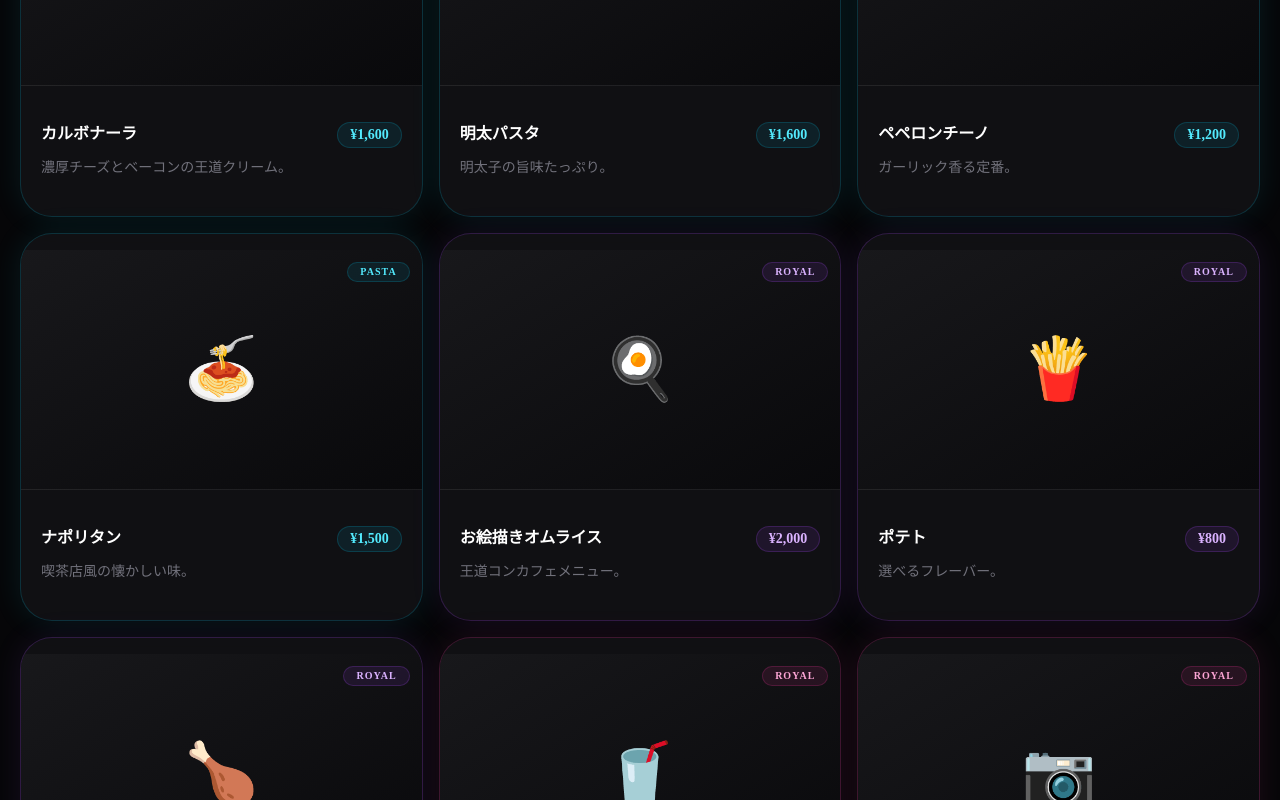
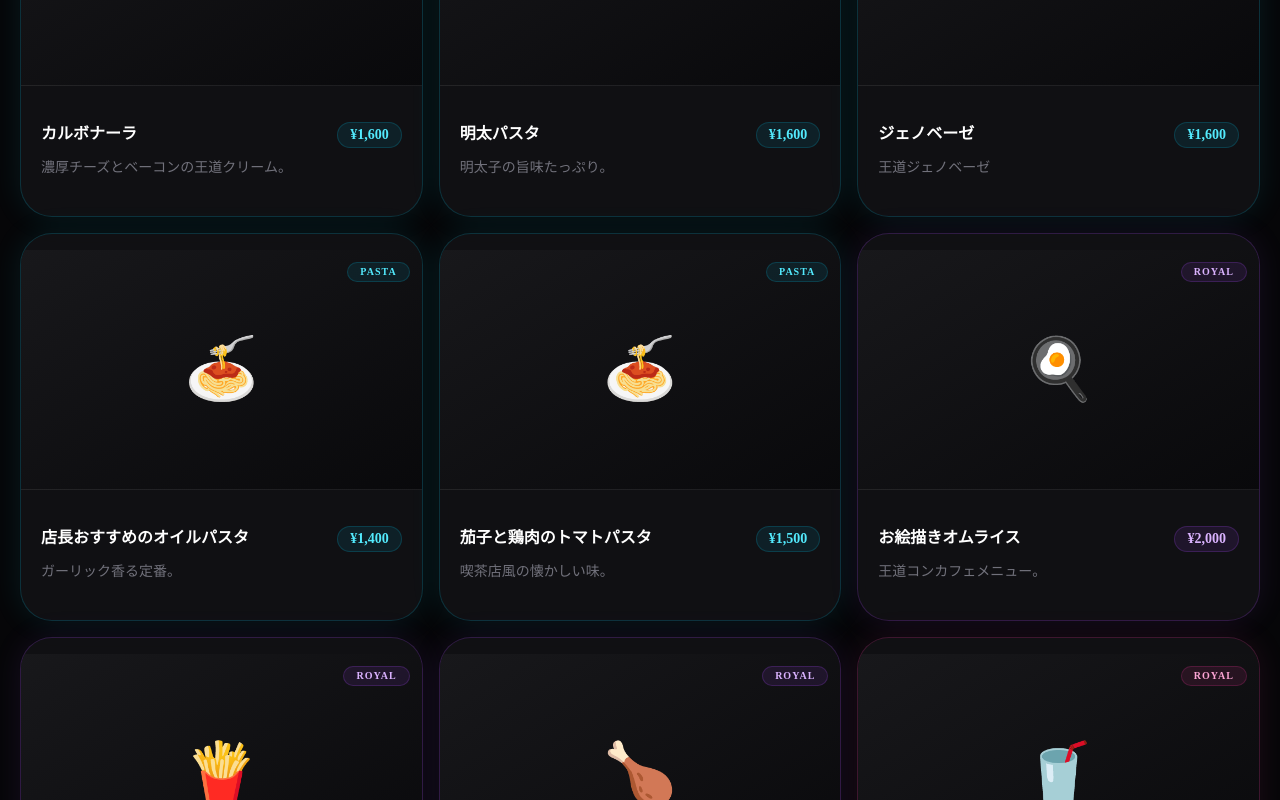
Before and after one commit to yune01010102-sketch/3rd-cafe, a Next.js app: page / in a window 1280 px wide. Shown: the part 1920-2720 px from the top of the page. Built offline with nearby package versions, Linux system fonts and the light colour scheme.

Commit message:
update google map link

```diff
--- a/app/page.tsx
+++ b/app/page.tsx
@@ -31,33 +31,131 @@ import { Button } from "@/components/ui/button";
    フリー素材なら Unsplash 等のURLをそのまま貼れます。
    ───────────────────────────────────────── */
 const PHOTOS = {
-  hero: "",      // ヒーロー背景
-  esports: "",   // eスポーツエリア写真
-  avatar: "",    // アバターシステム写真
+  hero: "", // ヒーロー背景
+  esports: "", // eスポーツエリア写真
+  avatar: "", // アバターシステム写真
   interior1: "", // 店内写真①
   interior2: "", // 店内写真②
 };
 
-const GOOGLE_MAP_URL = "https://share.google/7KXwdouAWpVp5WOEg";
+const GOOGLE_MAP_URL = "https://maps.app.goo.gl/qRp8GQWSkJAuxDye7?g_st=ic";
 
 const menuItems = [
-  { category: "PASTA", name: "カルボナーラ", price: "¥1,600", desc: "濃厚チーズとベーコンの王道クリーム。", icon: "🍝", color: "cyan" },
-  { category: "PASTA", name: "明太パスタ", price: "¥1,600", desc: "明太子の旨味たっぷり。", icon: "🍝", color: "cyan" },
-  { category: "PASTA", name: "ペペロンチーノ", price: "¥1,200", desc: "ガーリック香る定番。", icon: "🍝", color: "cyan" },
-  { category: "PASTA", name: "ナポリタン", price: "¥1,500", desc: "喫茶店風の懐かしい味。", icon: "🍝", color: "cyan" },
-  { category: "ROYAL", name: "お絵描きオムライス", price: "¥2,000", desc: "王道コンカフェメニュー。", icon: "🍳", color: "purple" },
-  { category: "ROYAL", name: "ポテト", price: "¥800", desc: "選べるフレーバー。", icon: "🍟", color: "purple" },
-  { category: "ROYAL", name: "クラッカーの頂点", price: "¥1,000", desc: "ジューシーな人気メニュー。", icon: "🍗", color: "purple" },
-  { category: "ROYAL", name: "推しドリンク", price: "¥1,400", desc: "推しのカラーで作れる。", icon: "🥤", color: "pink" },
-  { category: "ROYAL", name: "チェキ撮影", price: "¥2,000", desc: "記念チェキ。", icon: "📷", color: "pink" },
-  { category: "DRINK", name: "飲み放題 1時間", price: "¥1,500", desc: "基本ドリンク飲み放題。", icon: "🥂", color: "cyan" },
+  {
+    category: "PASTA",
+    name: "カルボナーラ",
+    price: "¥1,600",
+    desc: "濃厚チーズとベーコンの王道クリーム。",
+    icon: "🍝",
+    color: "cyan",
+  },
+  {
+    category: "PASTA",
+    name: "明太パスタ",
+    price: "¥1,600",
+    desc: "明太子の旨味たっぷり。",
+    icon: "🍝",
+    color: "cyan",
+  },
+  {
+    category: "PASTA",
+    name: "ジェノベーゼ",
+    price: "¥1,600",
+    desc: "王道ジェノベーゼ",
+    icon: "🍝",
+    color: "cyan",
+  },
+  {
+    category: "PASTA",
+    name: "店長おすすめのオイルパスタ",
+    price: "¥1,400",
+    desc: "ガーリック香る定番。",
+    icon: "🍝",
+    color: "cyan",
+  },
+  {
+    category: "PASTA",
+    name: "茄子と鶏肉のトマトパスタ",
+    price: "¥1,500",
+    desc: "喫茶店風の懐かしい味。",
+    icon: "🍝",
+    color: "cyan",
+  },
+  {
+    category: "ROYAL",
+    name: "お絵描きオムライス",
+    price: "¥2,000",
+    desc: "王道コンカフェメニュー。",
+    icon: "🍳",
+    color: "purple",
+  },
+  {
+    category: "ROYAL",
+    name: "ポテト",
+    price: "¥1,000",
+    desc: "王道のポテト。",
+    icon: "🍟",
+    color: "purple",
+  },
+  {
+    category: "ROYAL",
+    name: "クラッカーの頂点",
+    price: "¥1,000",
+    desc: "人気メニュー。",
+    icon: "🍗",
+    color: "purple",
+  },
+  {
+    category: "ROYAL",
+    name: "推しドリンク",
+    price: "¥1,400",
+    desc: "推しのカラーで作れる。",
+    icon: "🥤",
+    color: "pink",
+  },
+  {
+    category: "ROYAL",
+    name: "チェキ撮影",
+    price: "¥2,000",
+    desc: "記念チェキ。",
+    icon: "📷",
+    color: "pink",
+  },
+  {
+    category: "DRINK",
+    name: "飲み放題 1時間",
+    price: "¥1,500",
+    desc: "基本ドリンク飲み放題。",
+    icon: "🥂",
+    color: "cyan",
+  },
 ];
 
 const features = [
-  { icon: <Coffee className="h-7 w-7" />, title: "CAFE SPACE", desc: "誰でもゆったり過ごせる近未来カフェ空間。", color: "cyan" },
-  { icon: <Gamepad2 className="h-7 w-7" />, title: "ESPORTS", desc: "ゲーミング体験・配信・イベント。", color: "purple" },
-  { icon: <Sparkles className="h-7 w-7" />, title: "AVATAR", desc: "Live2Dを活用したアバター接客。", color: "pink" },
-  { icon: <Palette className="h-7 w-7" />, title: "DIGITAL ART", desc: "デジタルアート展示・販売。", color: "cyan" },
+  {
+    icon: <Coffee className="h-7 w-7" />,
+    title: "CAFE SPACE",
+    desc: "誰でもゆったり過ごせる近未来カフェ空間。",
+    color: "cyan",
+  },
+  {
+    icon: <Gamepad2 className="h-7 w-7" />,
+    title: "ESPORTS",
+    desc: "ゲーミング体験・配信・イベント。",
+    color: "purple",
+  },
+  {
+    icon: <Sparkles className="h-7 w-7" />,
+    title: "AVATAR",
+    desc: "Live2Dを活用したアバター接客。",
+    color: "pink",
+  },
+  {
+    icon: <Palette className="h-7 w-7" />,
+    title: "DIGITAL ART",
+    desc: "デジタルアート展示・販売。",
+    color: "cyan",
+  },
 ];
 
 const colorMap = {
@@ -88,15 +186,21 @@ function GlitchText({ text }: { text: string }) {
   return (
     <span className="relative inline-block">
       <span
-        className="absolute top-0 left-0 select-none text-cyan-400/40"
-        style={{ clipPath: "inset(30% 0 50% 0)", transform: "translateX(-2px)" }}
+        className="absolute left-0 top-0 select-none text-cyan-400/40"
+        style={{
+          clipPath: "inset(30% 0 50% 0)",
+          transform: "translateX(-2px)",
+        }}
         aria-hidden
       >
         {text}
       </span>
       <span
-        className="absolute top-0 left-0 select-none text-pink-400/40"
-        style={{ clipPath: "inset(60% 0 10% 0)", transform: "translateX(2px)" }}
+        className="absolute left-0 top-0 select-none text-pink-400/40"
+        style={{
+          clipPath: "inset(60% 0 10% 0)",
+          transform: "translateX(2px)",
+        }}
         aria-hidden
       >
         {text}
@@ -108,7 +212,7 @@ function GlitchText({ text }: { text: string }) {
 
 export default function ThirdCafeHomepage() {
   return (
-    <main className="min-h-screen overflow-hidden bg-[#060608] text-white font-sans">
+    <main className="min-h-screen overflow-hidden bg-[#060608] font-sans text-white">
       {/* ── BACKGROUNDS ─────────────────────────────── */}
       <div className="fixed inset-0 -z-50 bg-[#060608]" />
       <div className="fixed inset-0 -z-40 bg-[radial-gradient(ellipse_at_10%_5%,rgba(34,211,238,0.22),transparent_35%),radial-gradient(ellipse_at_90%_15%,rgba(168,85,247,0.2),transparent_35%),radial-gradient(ellipse_at_15%_55%,rgba(236,72,153,0.14),transparent_30%),radial-gradient(ellipse_at_80%_65%,rgba(34,211,238,0.14),transparent_30%),radial-gradient(ellipse_at_50%_100%,rgba(168,85,247,0.1),transparent_40%)]" />
@@ -128,7 +232,7 @@ export default function ThirdCafeHomepage() {
           <div className="flex items-center gap-3">
             <div className="relative flex h-11 w-11 items-center justify-center rounded-xl border border-cyan-400/60 bg-gradient-to-br from-cyan-500/20 to-purple-500/10 text-lg font-black text-cyan-200 shadow-[0_0_20px_rgba(34,211,238,0.35),inset_0_0_10px_rgba(34,211,238,0.1)]">
               3rd
-              <span className="absolute -top-0.5 -right-0.5 h-2 w-2 rounded-full bg-cyan-400 shadow-[0_0_8px_rgba(34,211,238,1)]" />
+              <span className="absolute -right-0.5 -top-0.5 h-2 w-2 rounded-full bg-cyan-400 shadow-[0_0_8px_rgba(34,211,238,1)]" />
             </div>
             <div>
               <p className="bg-gradient-to-r from-cyan-200 via-purple-200 to-pink-300 bg-clip-text text-base font-black tracking-tight text-transparent">
@@ -145,7 +249,7 @@ export default function ThirdCafeHomepage() {
               <a
                 key={label}
                 href={`#${["about", "menu", "space", "access"][i]}`}
-                className="relative transition-colors hover:text-cyan-300 after:absolute after:-bottom-1 after:left-0 after:h-px after:w-0 after:bg-cyan-400 after:transition-all hover:after:w-full"
+                className="relative transition-colors after:absolute after:-bottom-1 after:left-0 after:h-px after:w-0 after:bg-cyan-400 after:transition-all hover:text-cyan-300 hover:after:w-full"
               >
                 {label}
               </a>
@@ -162,16 +266,24 @@ export default function ThirdCafeHomepage() {
       </header>
 
       {/* ── HERO ─────────────────────────────────────── */}
-      <section className="relative min-h-[90vh] flex items-center">
+      <section className="relative flex min-h-[90vh] items-center">
         {PHOTOS.hero && (
           <div className="absolute inset-0 -z-10 overflow-hidden">
-            <img src={PHOTOS.hero} alt="3rd Cafe" className="h-full w-full object-cover opacity-20" />
+            <img
+              src={PHOTOS.hero}
+              alt="3rd Cafe"
+              className="h-full w-full object-cover opacity-20"
+            />
             <div className="absolute inset-0 bg-gradient-to-r from-[#060608] via-[#060608]/80 to-transparent" />
           </div>
         )}
 
         <div className="relative mx-auto grid max-w-7xl items-center gap-16 px-5 py-24 md:grid-cols-2">
-          <motion.div initial={{ opacity: 0, y: 40 }} animate={{ opacity: 1, y: 0 }} transition={{ duration: 0.7 }}>
+          <motion.div
+            initial={{ opacity: 0, y: 40 }}
+            animate={{ opacity: 1, y: 0 }}
+            transition={{ duration: 0.7 }}
+          >
             <motion.div
               initial={{ opacity: 0, x: -20 }}
               animate={{ opacity: 1, x: 0 }}
@@ -232,7 +344,8 @@ export default function ThirdCafeHomepage() {
                 className="group relative overflow-hidden rounded-xl border border-cyan-400/60 bg-cyan-500/10 px-8 py-6 text-sm font-black tracking-widest text-cyan-300 shadow-[0_0_25px_rgba(34,211,238,0.2)] transition hover:bg-cyan-400 hover:text-black hover:shadow-[0_0_40px_rgba(34,211,238,0.5)]"
               >
                 <a href="#menu">
-                  MENU <ChevronRight className="ml-1 h-4 w-4 transition group-hover:translate-x-1" />
+                  MENU{" "}
+                  <ChevronRight className="ml-1 h-4 w-4 transition group-hover:translate-x-1" />
                 </a>
               </Button>
               <Button
@@ -256,13 +369,16 @@ export default function ThirdCafeHomepage() {
                 { label: "AREA", value: "金山", color: "pink" as const },
               ].map(({ label, value, color }) => {
                 const c = colorMap[color];
+
                 return (
                   <div
                     key={label}
                     className={`flex-1 rounded-2xl border ${c.border} bg-zinc-900/70 p-4 text-center backdrop-blur-sm ${c.glow}`}
                   >
                     <p className={`text-xl font-black ${c.text}`}>{value}</p>
-                    <p className="mt-1 text-[10px] font-black tracking-[0.25em] text-zinc-500">{label}</p>
+                    <p className="mt-1 text-[10px] font-black tracking-[0.25em] text-zinc-500">
+                      {label}
+                    </p>
                   </div>
                 );
               })}
@@ -284,7 +400,11 @@ export default function ThirdCafeHomepage() {
 
               <div className="relative aspect-[4/3] overflow-hidden rounded-[2rem] border border-cyan-500/10">
                 {PHOTOS.interior1 ? (
-                  <img src={PHOTOS.interior1} alt="店内" className="h-full w-full object-cover" />
+                  <img
+                    src={PHOTOS.interior1}
+                    alt="店内"
+                    className="h-full w-full object-cover"
+                  />
                 ) : (
                   <div className="relative flex h-full w-full flex-col items-center justify-center bg-gradient-to-br from-cyan-500/10 via-zinc-900 to-purple-500/10">
                     <div className="absolute left-5 top-5 rounded-2xl border border-cyan-500/20 bg-black/50 p-3 backdrop-blur-sm">
@@ -316,7 +436,9 @@ export default function ThirdCafeHomepage() {
 
               <div className="mt-3 flex items-center justify-between rounded-2xl border border-cyan-500/10 bg-black/40 px-5 py-3">
                 <div>
-                  <p className="text-[10px] font-black tracking-widest text-zinc-500">OPEN TIME</p>
+                  <p className="text-[10px] font-black tracking-widest text-zinc-500">
+                    OPEN TIME
+                  </p>
                   <p className="text-xl font-black text-cyan-300">14:00〜22:00</p>
                 </div>
                 <div className="flex items-center gap-1.5 rounded-full border border-green-500/30 bg-green-500/10 px-3 py-1.5">
@@ -332,9 +454,13 @@ export default function ThirdCafeHomepage() {
       {/* ── ABOUT ────────────────────────────────────── */}
       <section id="about" className="mx-auto max-w-7xl px-5 py-20">
         <div className="mb-14 text-center">
-          <p className="text-xs font-black tracking-[0.4em] text-cyan-400">ABOUT</p>
+          <p className="text-xs font-black tracking-[0.4em] text-cyan-400">
+            ABOUT
+          </p>
           <h2 className="mt-3 text-5xl font-black tracking-tight md:text-6xl">
-            <span className="bg-gradient-to-r from-white to-zinc-400 bg-clip-text text-transparent">SYSTEM</span>
+            <span className="bg-gradient-to-r from-white to-zinc-400 bg-clip-text text-transparent">
+              SYSTEM
+            </span>
           </h2>
           <div className="mx-auto mt-5 h-px w-24 bg-gradient-to-r from-transparent via-cyan-500 to-transparent" />
         </div>
@@ -342,6 +468,7 @@ export default function ThirdCafeHomepage() {
         <div className="grid gap-4 md:grid-cols-4">
           {features.map((item, i) => {
             const c = colorMap[item.color as keyof typeof colorMap];
+
             return (
               <motion.div
                 key={item.title}
@@ -350,13 +477,21 @@ export default function ThirdCafeHomepage() {
                 viewport={{ once: true }}
                 transition={{ delay: i * 0.1 }}
               >
-                <Card className={`group rounded-[2rem] border ${c.border} bg-zinc-900/50 text-white ${c.glow} backdrop-blur transition-all duration-300 hover:-translate-y-2`}>
+                <Card
+                  className={`group rounded-[2rem] border ${c.border} bg-zinc-900/50 text-white ${c.glow} backdrop-blur transition-all duration-300 hover:-translate-y-2`}
+                >
                   <CardContent className="p-7">
-                    <div className={`mb-5 flex h-14 w-14 items-center justify-center rounded-2xl border ${c.iconBg} transition group-hover:scale-110`}>
+                    <div
+                      className={`mb-5 flex h-14 w-14 items-center justify-center rounded-2xl border ${c.iconBg} transition group-hover:scale-110`}
+                    >
                       {item.icon}
                     </div>
-                    <h3 className="text-sm font-black tracking-widest">{item.title}</h3>
-                    <p className="mt-3 text-sm leading-7 text-zinc-400">{item.desc}</p>
+                    <h3 className="text-sm font-black tracking-widest">
+                      {item.title}
+                    </h3>
+                    <p className="mt-3 text-sm leading-7 text-zinc-400">
+                      {item.desc}
+                    </p>
                   </CardContent>
                 </Card>
               </motion.div>
@@ -370,7 +505,9 @@ export default function ThirdCafeHomepage() {
         <div className="mx-auto max-w-7xl px-5">
           <div className="mb-14 flex flex-col justify-between gap-5 md:flex-row md:items-end">
             <div>
-              <p className="text-xs font-black tracking-[0.4em] text-cyan-400">MENU</p>
+              <p className="text-xs font-black tracking-[0.4em] text-cyan-400">
+                MENU
+              </p>
               <h2 className="mt-3 text-5xl font-black tracking-tight md:text-6xl">
                 <span className="bg-gradient-to-r from-white to-zinc-400 bg-clip-text text-transparent">
                   FOOD & DRINK
@@ -379,7 +516,9 @@ export default function ThirdCafeHomepage() {
               <div className="mt-5 h-px w-24 bg-gradient-to-r from-transparent via-cyan-500 to-transparent" />
             </div>
             <div className="rounded-2xl border border-cyan-500/20 bg-cyan-500/10 px-6 py-4 shadow-[0_0_30px_rgba(34,211,238,0.12)] backdrop-blur">
-              <p className="text-[10px] font-black tracking-widest text-zinc-500">FREE DRINK</p>
+              <p className="text-[10px] font-black tracking-widest text-zinc-500">
+                FREE DRINK
+              </p>
               <p className="text-2xl font-black text-cyan-300">1H ¥1,500</p>
             </div>
           </div>
@@ -387,6 +526,7 @@ export default function ThirdCafeHomepage() {
           <div className="grid gap-4 sm:grid-cols-2 lg:grid-cols-3">
             {menuItems.map((item, i) => {
               const c = colorMap[item.color as keyof typeof colorMap];
+
               return (
                 <motion.div
                   key={item.name}
@@ -395,22 +535,32 @@ export default function ThirdCafeHomepage() {
                   viewport={{ once: true }}
                   transition={{ delay: i * 0.06 }}
                 >
-                  <Card className={`group overflow-hidden rounded-[2rem] border ${c.border} bg-zinc-900/60 text-white ${c.glow} transition-all duration-300 hover:-translate-y-1`}>
+                  <Card
+                    className={`group overflow-hidden rounded-[2rem] border ${c.border} bg-zinc-900/60 text-white ${c.glow} transition-all duration-300 hover:-translate-y-1`}
+                  >
                     <div className="relative flex aspect-[5/3] items-center justify-center overflow-hidden border-b border-white/5 bg-gradient-to-br from-zinc-900 to-zinc-950 text-6xl">
                       <div className="absolute inset-0 bg-gradient-to-br from-cyan-500/5 to-purple-500/5 opacity-0 transition group-hover:opacity-100" />
-                      <div className={`absolute right-3 top-3 rounded-full border ${c.badge} px-3 py-1 text-[10px] font-black tracking-widest`}>
+                      <div
+                        className={`absolute right-3 top-3 rounded-full border ${c.badge} px-3 py-1 text-[10px] font-black tracking-widest`}
+                      >
                         {item.category}
                       </div>
-                      <span className="transition group-hover:scale-110">{item.icon}</span>
+                      <span className="transition group-hover:scale-110">
+                        {item.icon}
+                      </span>
                     </div>
                     <CardContent className="p-5">
                       <div className="flex items-start justify-between gap-3">
                         <h3 className="text-base font-black">{item.name}</h3>
-                        <p className={`shrink-0 rounded-full border ${c.badge} px-3 py-0.5 text-sm font-black`}>
+                        <p
+                          className={`shrink-0 rounded-full border ${c.badge} px-3 py-0.5 text-sm font-black`}
+                        >
                           {item.price}
                         </p>
                       </div>
-                      <p className="mt-2 text-sm leading-6 text-zinc-500">{item.desc}</p>
+                      <p className="mt-2 text-sm leading-6 text-zinc-500">
+                        {item.desc}
+                      </p>
                     </CardContent>
                   </Card>
                 </motion.div>
@@ -486,18 +636,37 @@ export default function ThirdCafeHomepage() {
 
         <div className="mt-6 grid gap-4 sm:grid-cols-2 md:grid-cols-4">
           {[
-            { icon: <Heart className="h-5 w-5" />, text: "推しドリンク", color: "pink" as const },
-            { icon: <Camera className="h-5 w-5" />, text: "チェキ撮影", color: "cyan" as const },
-            { icon: <Music2 className="h-5 w-5" />, text: "イベント利用", color: "purple" as const },
-            { icon: <GlassWater className="h-5 w-5" />, text: "飲み放題", color: "cyan" as const },
+            {
+              icon: <Heart className="h-5 w-5" />,
+              text: "推しドリンク",
+              color: "pink" as const,
+            },
+            {
+              icon: <Camera className="h-5 w-5" />,
+              text: "チェキ撮影",
+              color: "cyan" as const,
+            },
+            {
+              icon: <Music2 className="h-5 w-5" />,
+              text: "イベント利用",
+              color: "purple" as const,
+            },
+            {
+              icon: <GlassWater className="h-5 w-5" />,
+              text: "飲み放題",
+              color: "cyan" as const,
+            },
           ].map((item) => {
             const c = colorMap[item.color];
+
             return (
               <div
                 key={item.text}
                 className={`flex items-center gap-3 rounded-2xl border ${c.border} bg-zinc-900/60 p-4 font-black ${c.glow} backdrop-blur transition hover:-translate-y-0.5`}
               >
-                <div className={`flex h-10 w-10 items-center justify-center rounded-xl border ${c.iconBg}`}>
+                <div
+                  className={`flex h-10 w-10 items-center justify-center rounded-xl border ${c.iconBg}`}
+                >
                   {item.icon}
                 </div>
                 <span className="text-sm">{item.text}</span>
@@ -511,9 +680,13 @@ export default function ThirdCafeHomepage() {
       <section id="access" className="py-20">
         <div className="mx-auto grid max-w-7xl gap-8 px-5 md:grid-cols-2">
           <div>
-            <p className="text-xs font-black tracking-[0.4em] text-cyan-400">ACCESS</p>
+            <p className="text-xs font-black tracking-[0.4em] text-cyan-400">
+              ACCESS
+            </p>
             <h2 className="mt-3 text-5xl font-black tracking-tight md:text-6xl">
-              <span className="bg-gradient-to-r from-white to-zinc-400 bg-clip-text text-transparent">INFO</span>
+              <span className="bg-gradient-to-r from-white to-zinc-400 bg-clip-text text-transparent">
+                INFO
+              </span>
             </h2>
             <div className="mt-5 h-px w-24 bg-gradient-to-r from-transparent via-cyan-500 to-transparent" />
 
@@ -527,11 +700,14 @@ export default function ThirdCafeHomepage() {
                       href={GOOGLE_MAP_URL}
                       target="_blank"
                       rel="noopener noreferrer"
-                      className="inline-block rounded-lg transition hover:text-cyan-300 hover:underline"
+                      className="inline-block rounded-lg border-b border-cyan-400/60 pb-1 text-cyan-200 transition hover:border-cyan-300 hover:text-cyan-300"
                     >
                       <p>〒460-0024</p>
                       <p>愛知県名古屋市中区正木3丁目13-9</p>
                       <p>BS金山ビル1F</p>
+                      <p className="mt-1 text-xs font-black tracking-widest text-cyan-400">
+                        Google MAPで開く →
+                      </p>
                     </a>
                   ),
                 },
@@ -546,7 +722,7 @@ export default function ThirdCafeHomepage() {
                   content: (
                     <a
                       href="tel:08045569593"
-                      className="inline-block transition hover:text-cyan-300 hover:underline"
+                      className="inline-block border-b border-cyan-400/40 pb-0.5 text-cyan-200 transition hover:border-cyan-300 hover:text-cyan-300"
                     >
                       080-4556-9593
                     </a>
@@ -558,7 +734,7 @@ export default function ThirdCafeHomepage() {
                   content: (
                     <a
                       href="mailto:bskanayama3rd@gmail.com"
-                      className="inline-block transition hover:text-cyan-300 hover:underline"
+                      className="inline-block border-b border-cyan-400/40 pb-0.5 text-cyan-200 transition hover:border-cyan-300 hover:text-cyan-300"
                     >
                       bskanayama3rd@gmail.com
                     </a>
@@ -570,8 +746,12 @@ export default function ThirdCafeHomepage() {
                     {icon}
                   </div>
                   <div>
-                    <p className="text-[10px] font-black tracking-widest text-zinc-500">{label}</p>
-                    <div className="mt-1 text-sm leading-7 text-zinc-300">{content}</div>
+                    <p className="text-[10px] font-black tracking-widest text-zinc-500">
+                      {label}
+                    </p>
+                    <div className="mt-1 text-sm leading-7 text-zinc-300">
+                      {content}
+                    </div>
                   </div>
                 </div>
               ))}
@@ -581,7 +761,11 @@ export default function ThirdCafeHomepage() {
           <div className="relative min-h-[420px] overflow-hidden rounded-[2.5rem] border border-cyan-500/10 bg-zinc-900/60 shadow-[0_0_40px_rgba(34,211,238,0.05)]">
             {PHOTOS.interior2 ? (
               <>
-                <img src={PHOTOS.interior2} alt="店舗" className="h-full w-full object-cover" />
+                <img
+                  src={PHOTOS.interior2}
+                  alt="店舗"
+                  className="h-full w-full object-cover"
+                />
                 <div className="absolute inset-0 bg-gradient-to-t from-black/60 via-transparent to-transparent" />
               </>
             ) : (
```
